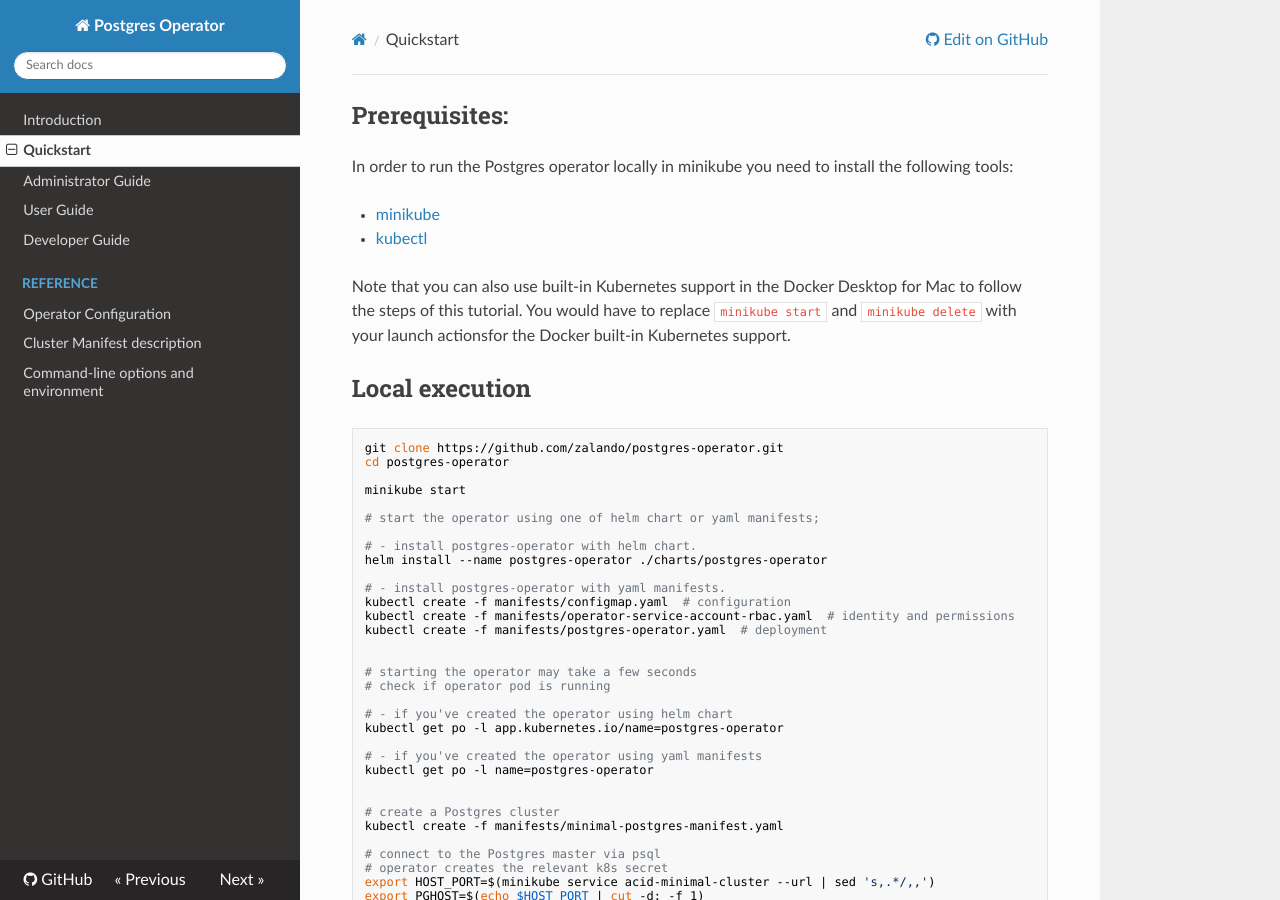
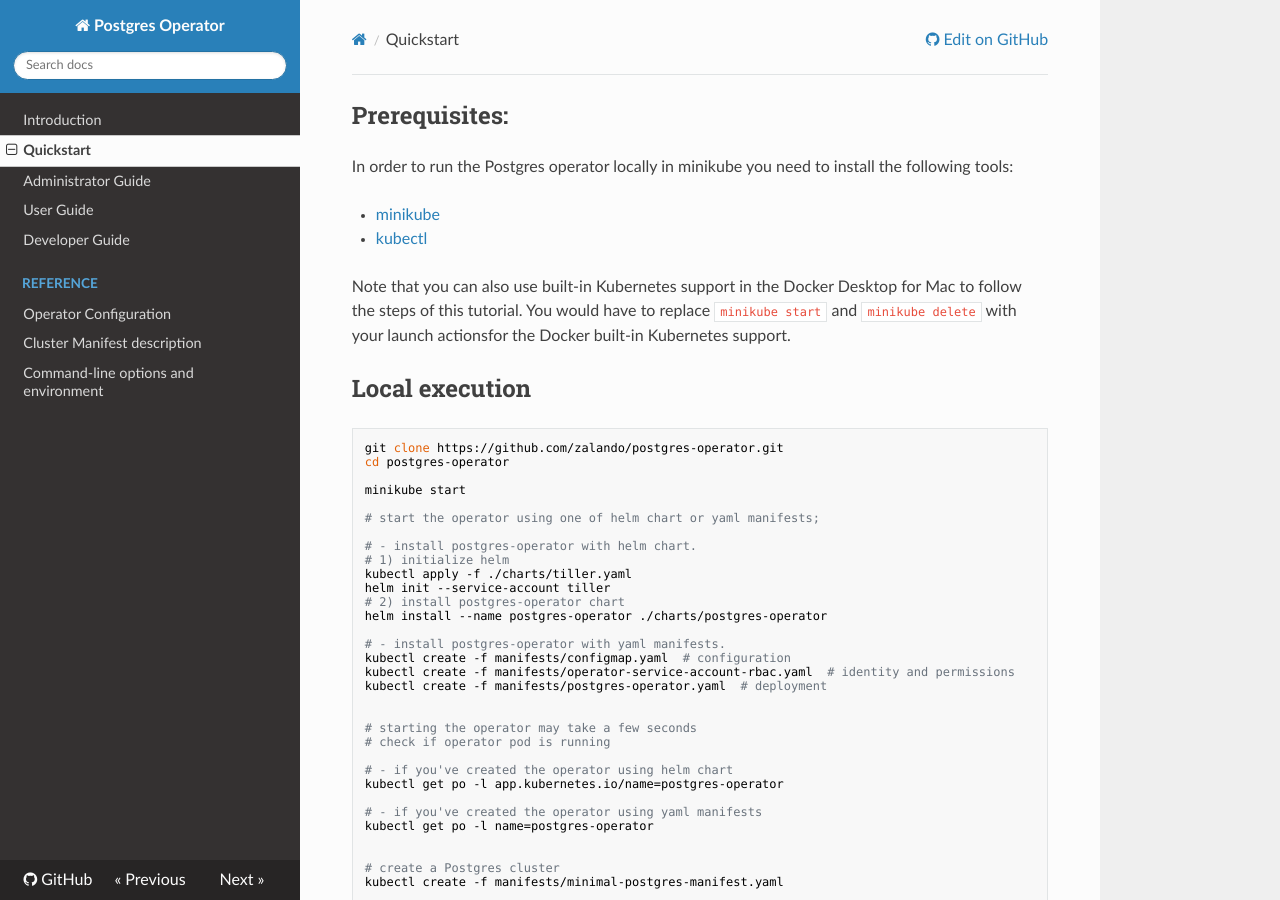
Before and after one commit to zalando/postgres-operator, an MkDocs documentation site: the page built from docs/quickstart.md, in a window 1280 px wide and 900 px high. Built offline with MkDocs 1.6.1, drawn with Linux system fonts in a browser that asks for light colours; nearby versions of some CDN libraries; old or Windows-style settings are respelled for this version of MkDocs.

Commit message:
add helm init instruction

```diff
--- a/docs/quickstart.md
+++ b/docs/quickstart.md
@@ -21,6 +21,10 @@ minikube start
 # start the operator using one of helm chart or yaml manifests;
 
 # - install postgres-operator with helm chart.
+# 1) initialize helm
+kubectl apply -f ./charts/tiller.yaml
+helm init --service-account tiller
+# 2) install postgres-operator chart
 helm install --name postgres-operator ./charts/postgres-operator
 
 # - install postgres-operator with yaml manifests.
```
Also changed, not shown: 1 other file.
